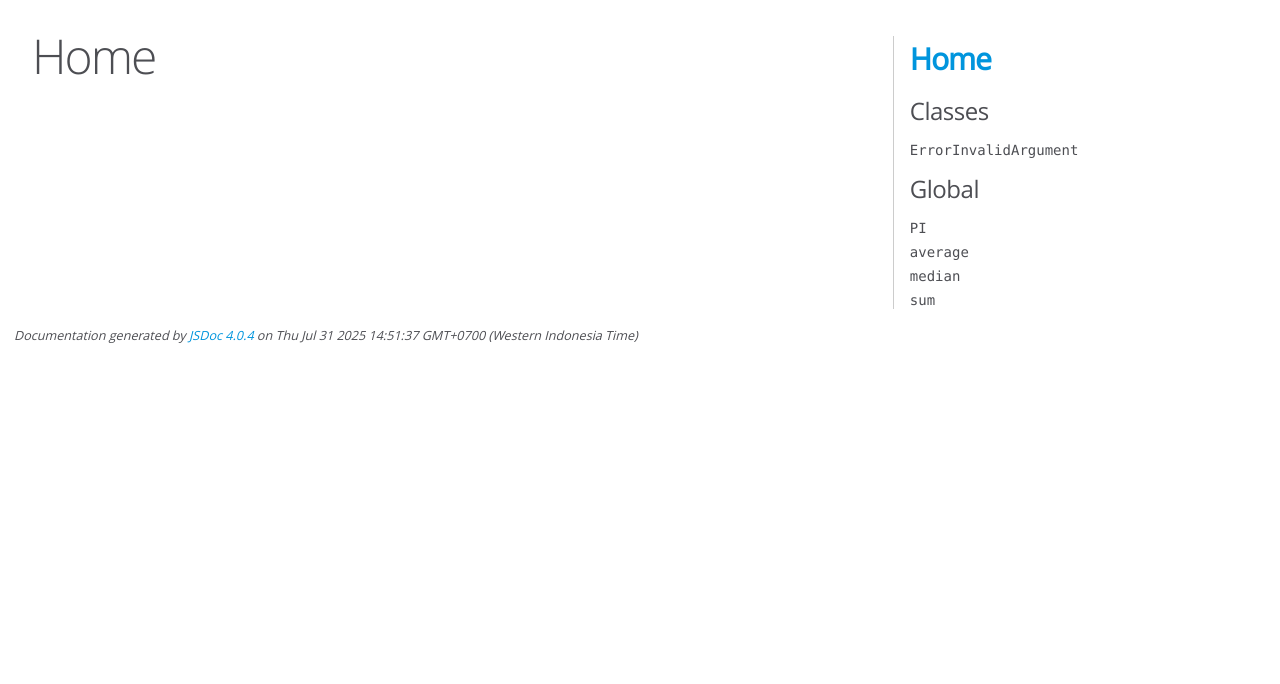
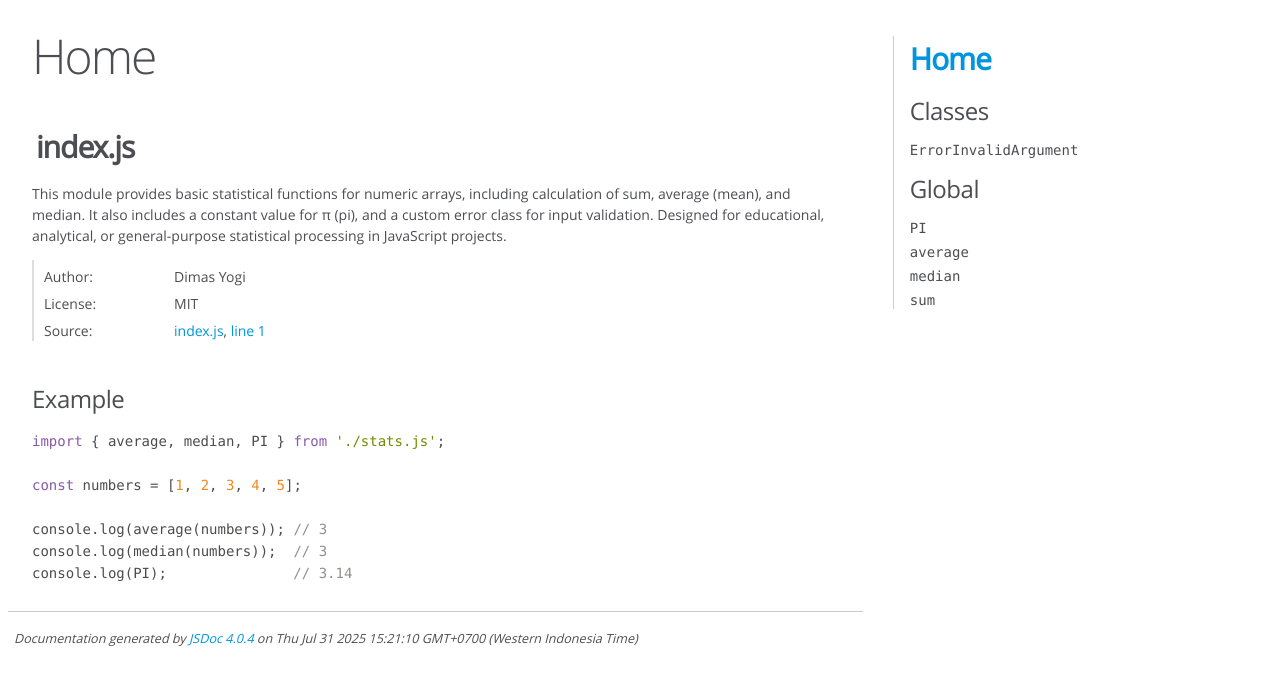
Before and after one commit to LaurenDImas/fs-stats, a website: page docs/index.html in a window 1280 px wide. Drawn offline with Linux system fonts and the light colour scheme.

Commit message:
add link to docs

```diff
--- a/docs/index.html
+++ b/docs/index.html
@@ -47,6 +47,125 @@
 
 
 
+
+
+
+<section>
+
+<header>
+
+        <h2>index.js</h2>
+
+
+</header>
+
+<article>
+    <div class="container-overview">
+
+
+            <div class="description">This module provides basic statistical functions for numeric arrays,
+including calculation of sum, average (mean), and median. It also includes
+a constant value for π (pi), and a custom error class for input validation.
+
+Designed for educational, analytical, or general-purpose statistical
+processing in JavaScript projects.</div>
+
+
+
+
+
+<dl class="details">
+
+
+
+
+
+
+
+
+
+
+
+
+
+
+
+
+
+
+    <dt class="tag-author">Author:</dt>
+    <dd class="tag-author">
+        <ul>
+            <li>Dimas Yogi</li>
+        </ul>
+    </dd>
+
+
+
+
+
+    <dt class="tag-license">License:</dt>
+    <dd class="tag-license"><ul class="dummy"><li>MIT</li></ul></dd>
+
+
+
+
+
+    <dt class="tag-source">Source:</dt>
+    <dd class="tag-source"><ul class="dummy"><li>
+        <a href="index.js.html">index.js</a>, <a href="index.js.html#line1">line 1</a>
+    </li></ul></dd>
+
+
+
+
+
+
+
+</dl>
+
+
+
+            <h3>Example</h3>
+
+    <pre class="prettyprint"><code>import { average, median, PI } from './stats.js';
+
+const numbers = [1, 2, 3, 4, 5];
+
+console.log(average(numbers)); // 3
+console.log(median(numbers));  // 3
+console.log(PI);               // 3.14</code></pre>
+
+
+
+    </div>
+
+
+
+
+
+
+
+
+
+
+
+
+
+
+
+
+
+
+
+
+</article>
+
+</section>
+
+
+
+
 </div>
 
 <nav>
@@ -56,7 +175,7 @@
 <br class="clear">
 
 <footer>
-    Documentation generated by <a href="https://github.com/jsdoc/jsdoc">JSDoc 4.0.4</a> on Thu Jul 31 2025 14:51:37 GMT+0700 (Western Indonesia Time)
+    Documentation generated by <a href="https://github.com/jsdoc/jsdoc">JSDoc 4.0.4</a> on Thu Jul 31 2025 15:21:10 GMT+0700 (Western Indonesia Time)
 </footer>
 
 <script> prettyPrint(); </script>
```
Also changed, not shown: docs/ErrorInvalidArgument.html (+2 -2 lines), docs/global.html (+5 -5 lines), docs/index.js.html (+27 -1 lines), README.md.
